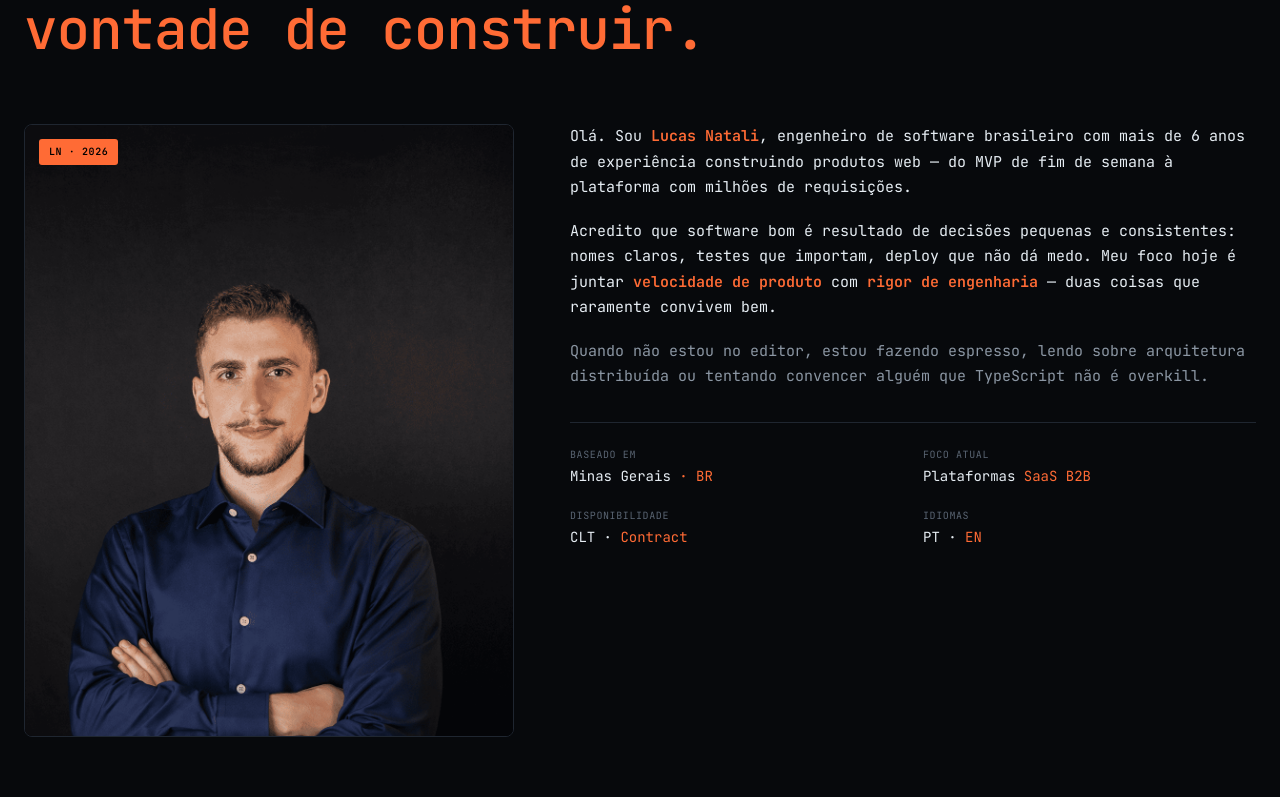
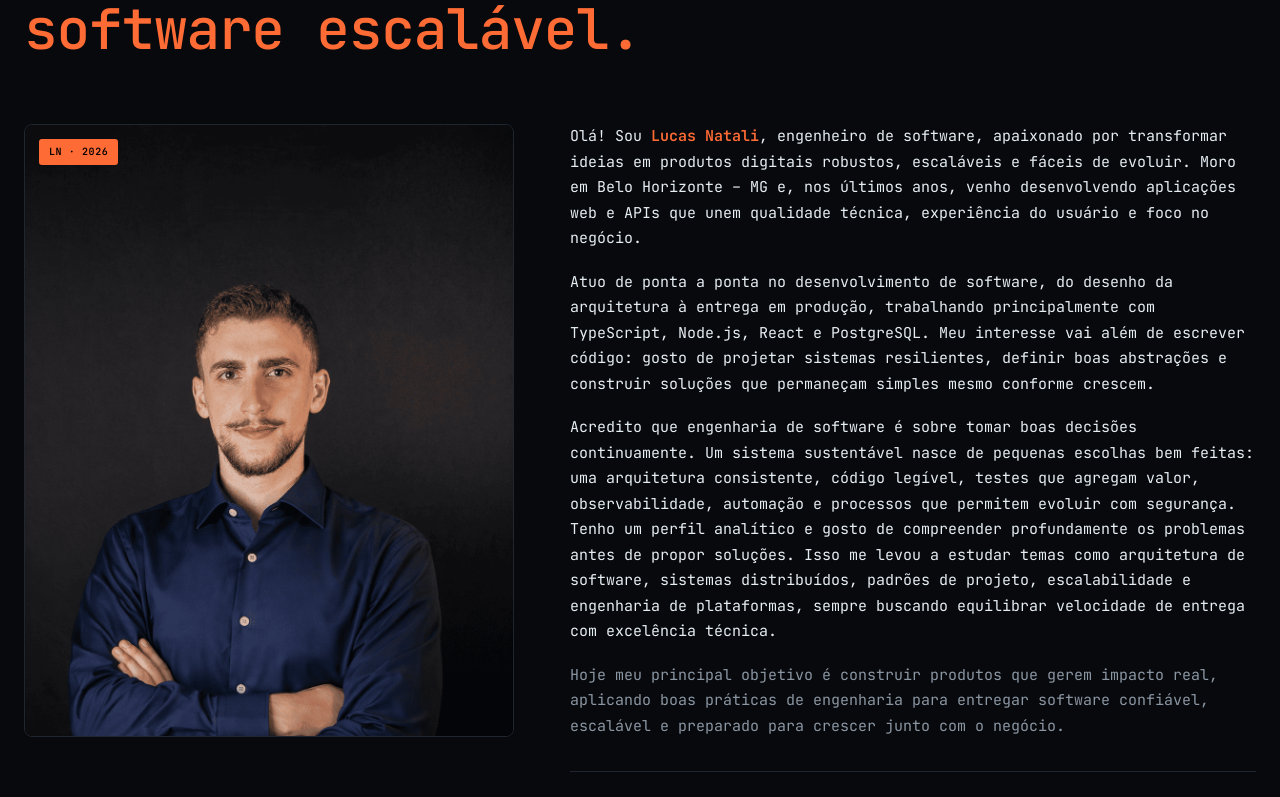
Before and after one commit to lucasnatali98/lucas-natali-personal-page-frontend, a React (Vite) app: page / in a window 1280 px wide. Shown: the part 1403-2200 px from the top of the page. Built offline with nearby package versions, Linux system fonts and the light colour scheme.

Commit message:
refactor: mudando texto da seção Sobre

```diff
--- a/src/pages/Sobre.tsx
+++ b/src/pages/Sobre.tsx
@@ -5,53 +5,81 @@ export default function Sobre() {
         <div className="reveal">
           <span className="section-label">~/about.md</span>
           <h2 className="section-title">
-            Um engenheiro com<br />
-            <em>vontade de construir.</em>
+            Transformando ideias em
+            <br />
+            <em>software escalável.</em>
           </h2>
         </div>
 
         <div className="about-grid" style={{ marginTop: 64 }}>
           <div className="about-photo reveal">
-            <img src="/foto_pessoal.png" alt="Lucas Natali" className="about-photo-img" />
+            <img
+              src="/foto_pessoal.png"
+              alt="Lucas Natali"
+              className="about-photo-img"
+            />
             <span className="about-photo-tag">LN · 2026</span>
           </div>
 
           <div className="about-bio reveal">
             <p>
-              Olá. Sou <strong>Lucas Natali</strong>, engenheiro de software
-              brasileiro com mais de 6 anos de experiência construindo
-              produtos web — do MVP de fim de semana à plataforma com
-              milhões de requisições.
+              Olá! Sou <strong>Lucas Natali</strong>, engenheiro de software,
+              apaixonado por transformar ideias em produtos digitais robustos,
+              escaláveis e fáceis de evoluir. Moro em Belo Horizonte – MG e, nos
+              últimos anos, venho desenvolvendo aplicações web e APIs que unem
+              qualidade técnica, experiência do usuário e foco no negócio.
             </p>
             <p>
-              Acredito que software bom é resultado de decisões pequenas e
-              consistentes: nomes claros, testes que importam, deploy que
-              não dá medo. Meu foco hoje é juntar <strong>velocidade de produto</strong>{" "}
-              com <strong>rigor de engenharia</strong> — duas coisas que
-              raramente convivem bem.
+              Atuo de ponta a ponta no desenvolvimento de software, do desenho
+              da arquitetura à entrega em produção, trabalhando principalmente
+              com TypeScript, Node.js, React e PostgreSQL. Meu interesse vai
+              além de escrever código: gosto de projetar sistemas resilientes,
+              definir boas abstrações e construir soluções que permaneçam
+              simples mesmo conforme crescem.
             </p>
             <p>
-              Quando não estou no editor, estou fazendo espresso, lendo
-              sobre arquitetura distribuída ou tentando convencer alguém
-              que TypeScript não é overkill.
+              Acredito que engenharia de software é sobre tomar boas decisões
+              continuamente. Um sistema sustentável nasce de pequenas escolhas
+              bem feitas: uma arquitetura consistente, código legível, testes
+              que agregam valor, observabilidade, automação e processos que
+              permitem evoluir com segurança. Tenho um perfil analítico e gosto
+              de compreender profundamente os problemas antes de propor
+              soluções. Isso me levou a estudar temas como arquitetura de
+              software, sistemas distribuídos, padrões de projeto,
+              escalabilidade e engenharia de plataformas, sempre buscando
+              equilibrar velocidade de entrega com excelência técnica.
+            </p>
+
+            <p>
+              Hoje meu principal objetivo é construir produtos que gerem impacto
+              real, aplicando boas práticas de engenharia para entregar software
+              confiável, escalável e preparado para crescer junto com o negócio.
             </p>
 
             <div className="about-meta">
               <div className="about-meta-item">
                 <span className="about-meta-key">Baseado em</span>
-                <span className="about-meta-val">Minas Gerais <em>· BR</em></span>
+                <span className="about-meta-val">
+                  Minas Gerais <em>· BR</em>
+                </span>
               </div>
               <div className="about-meta-item">
                 <span className="about-meta-key">Foco atual</span>
-                <span className="about-meta-val">Plataformas <em>SaaS B2B</em></span>
+                <span className="about-meta-val">
+                  Plataformas <em>SaaS B2B</em>
+                </span>
               </div>
               <div className="about-meta-item">
                 <span className="about-meta-key">Disponibilidade</span>
-                <span className="about-meta-val">CLT · <em>Contract</em></span>
+                <span className="about-meta-val">
+                  CLT · <em>Contratos</em>
+                </span>
               </div>
               <div className="about-meta-item">
                 <span className="about-meta-key">Idiomas</span>
-                <span className="about-meta-val">PT · <em>EN</em></span>
+                <span className="about-meta-val">
+                  PT · <em>EN</em>
+                </span>
               </div>
             </div>
           </div>
```
